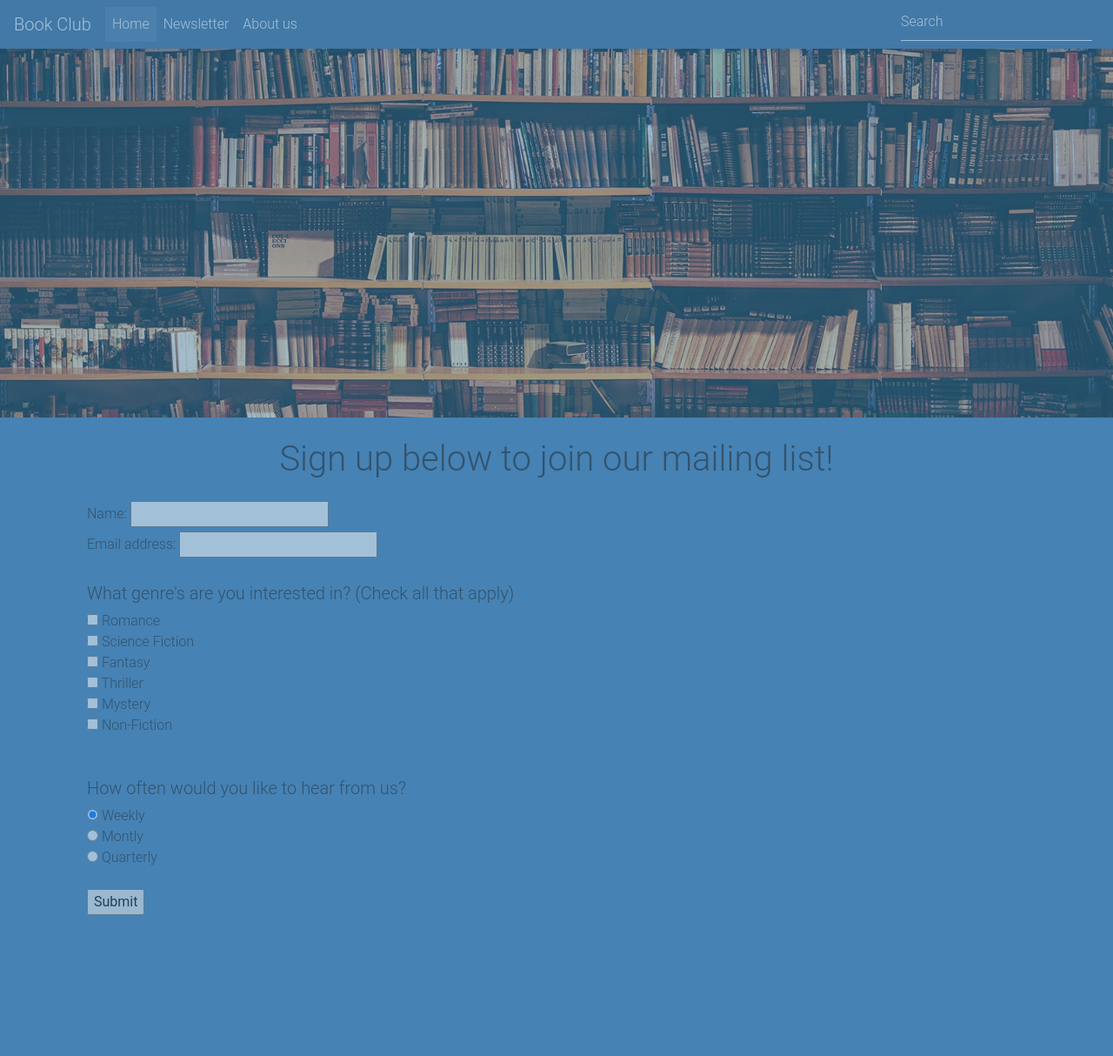
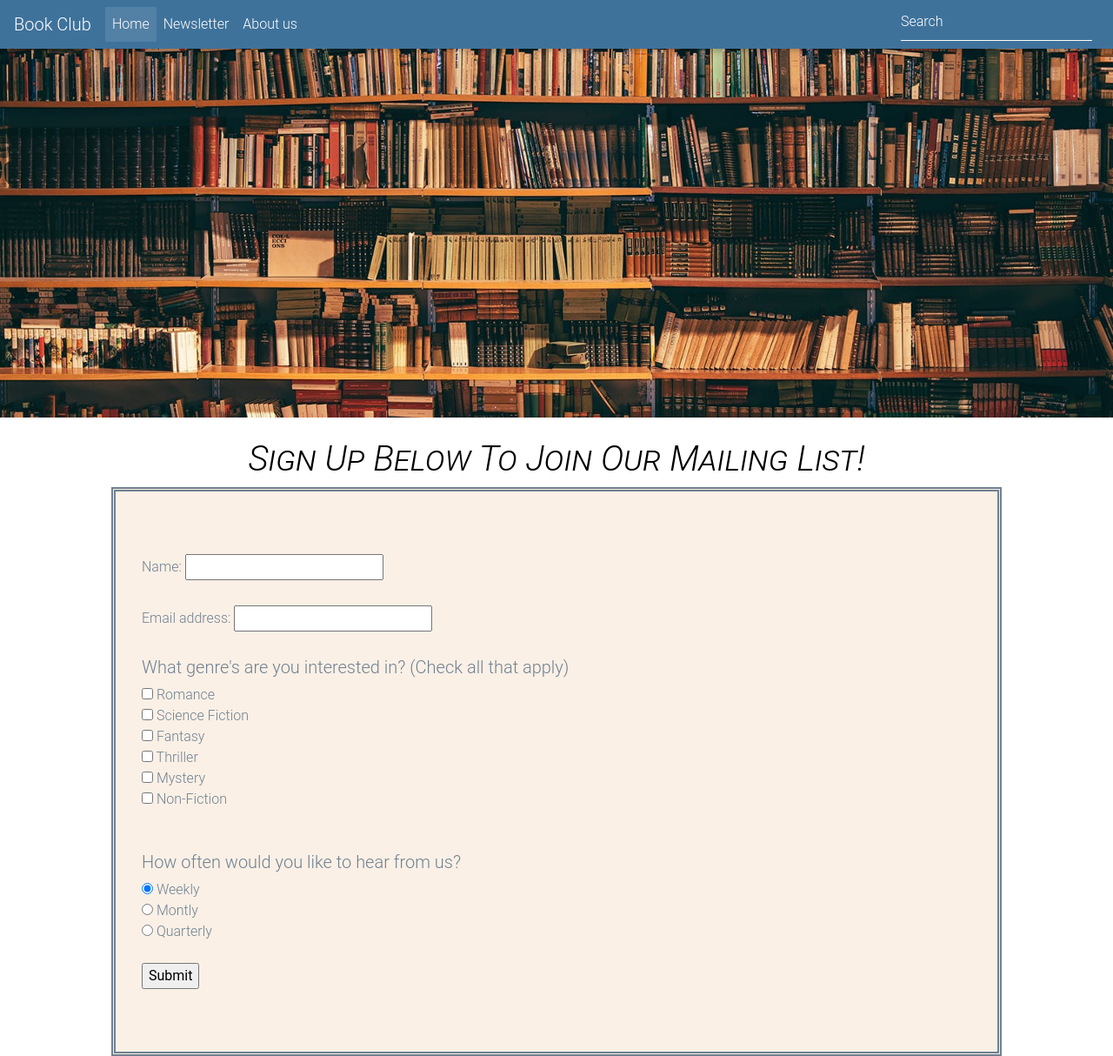
Before and after one commit to DaisyHutchison/CFG, a Flask app: page /mail in a window 1280 px wide. Shown: the whole page at 87% size. Before the commit the page ends 1052 px from the top, so only its background shows below. Run offline with Flask 2, Linux system fonts and the light colour scheme; some libraries are stand-ins or nearby versions; some web fonts are replaced.

Commit message:
more updates to try and make css work

```diff
--- a/book-club/static/css/styles.css
+++ b/book-club/static/css/styles.css
@@ -1,8 +1,22 @@
-h1 {
-  text-align: center;
+div.mailform {
+  position: relative;
+  margin-right: 10%;
+  margin-left: 10%;
+  color: slategray;
+  border-style: double;
+  border-width: thick;
+  background-color: linen;
 }
 
-body {
-  background-color: steelblue;
-  opacity: 0.5;
+
+.headcontainer {
+  text-align: center;
+  color: black;
+  text-transform: capitalize;
+  font-variant: small-caps;
+  font-style: oblique;
 }
+
+div.background {
+  background: url(https://collegeinfogeek.com/wp-content/uploads/2018/11/Essential-Books.jpg);
+}
--- a/book-club/templates/mail.html
+++ b/book-club/templates/mail.html
@@ -64,23 +64,25 @@
 		<link rel="stylesheet" href="{{ url_for('static', filename='css/bootstrap.min.css')}}">
         <link rel="stylesheet" href="{{ url_for('static', filename='css/mdb.min.css')}}">
         <link rel="stylesheet" href="{{ url_for('static', filename='css/styles.css')}}">
+        <link rel="stylesheet" href="css/styles.css" >
 
 
     </head>
 
     <body>
-    <div class=mailform>
+
     <div class="headtext">
-    <div class="container">
+    <div class="headcontainer">
         <br>
         <h1> Sign up below to join our mailing list! </h1>
     </div>
-
+    <div class=mailform>
+        <br> <br>
         <div class="container mt-4 mb-4">
                 <div class="col-lg-12 col-md-12 mb-12">
             <form method="post" action="/signup"> <!-- use post to keep it private, as supposed to get which will put it in the url-->
                 <label for="fname">Name:</label>
-                <input type="fname" id="fname" name="fname" required="required"> <br>
+                <input type="fname" id="fname" name="fname" required="required"> <br> <br>
                 <label for="email">Email address:</label>
                 <input type="email" id="email" name="email" required="required"> <br> <br>
 
@@ -100,7 +102,7 @@
                 <input type="radio" name="frequency" value="Quarterly"> Quarterly <br> <br>
 
 
-                <input type="submit" value="Submit" id="submit-button">
+                <input type="submit" value="Submit" id="submit-button"> <br> <br> <br>
             </form>
         </div>
         </div>
```
